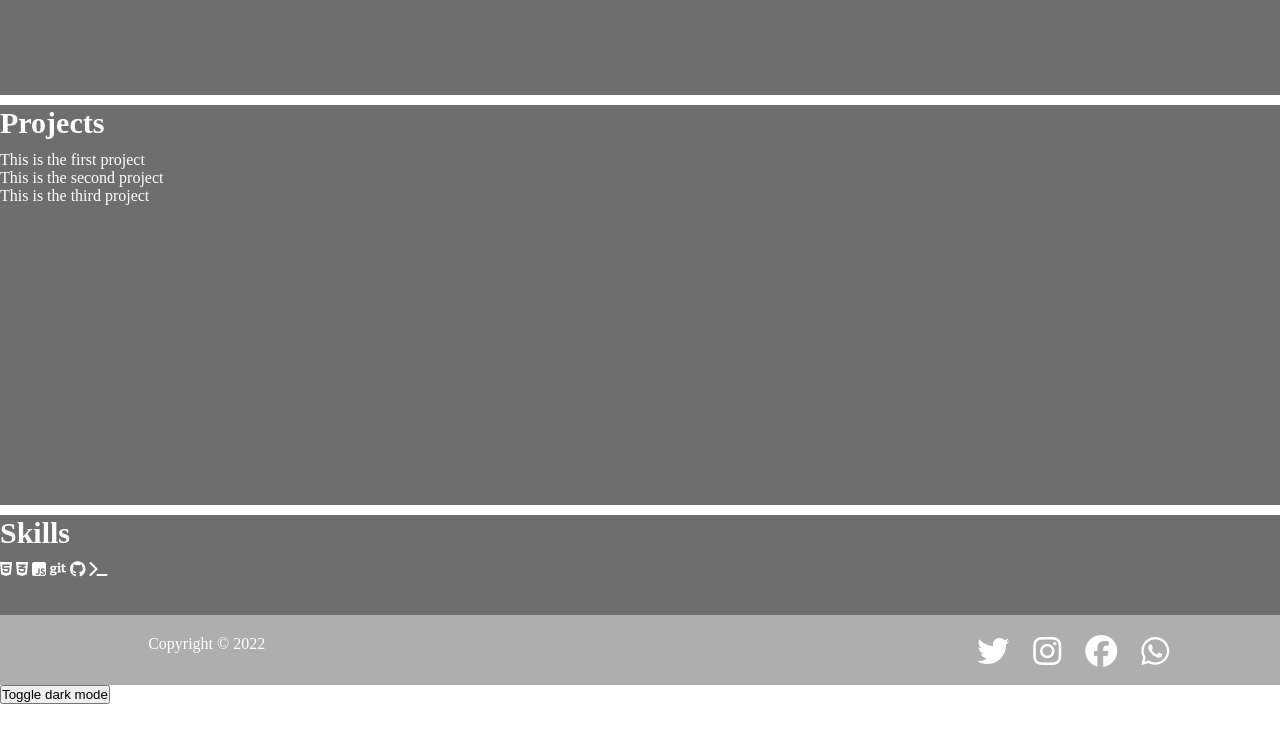
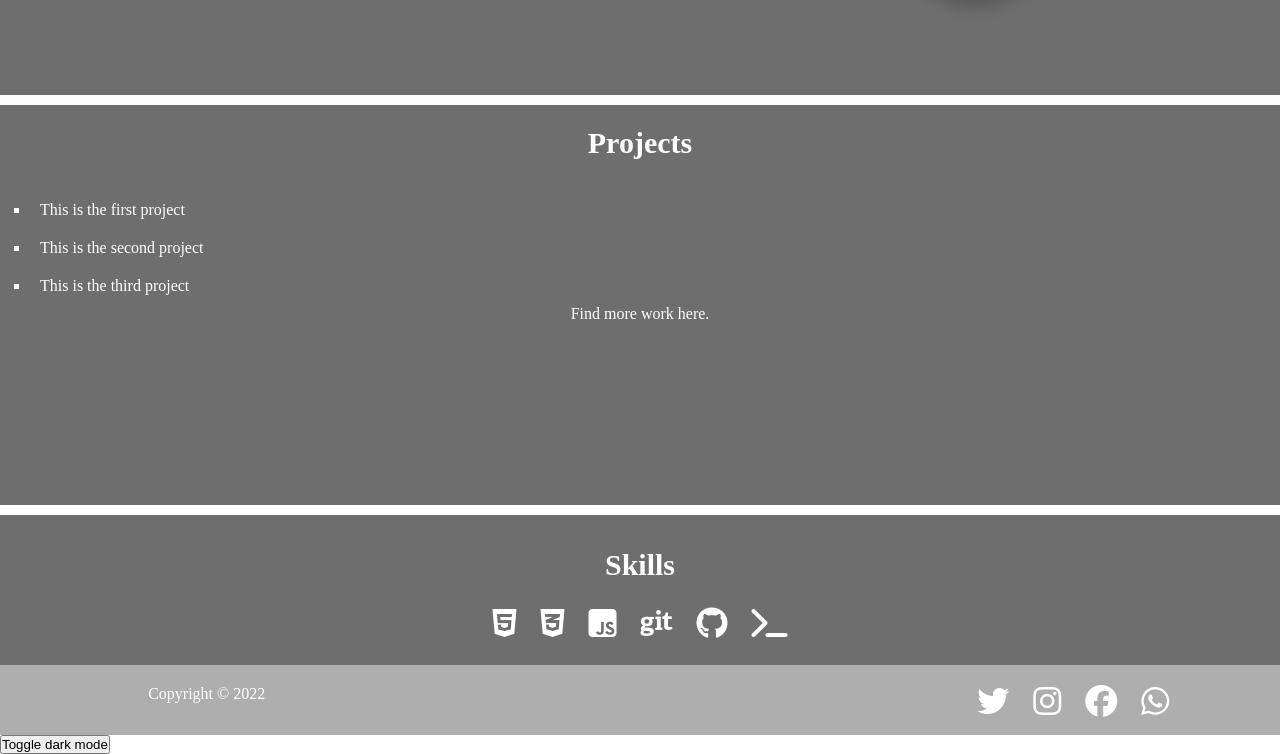
Before and after one commit to wallace-y/personalPortfolio, a plain HTML site: page index.html in a window 1280 px wide. Shown: the part 475-1229 px from the top of the page. Before the commit the page ends 1179 px from the top, so only its background shows below. Drawn offline with nearby package versions, Linux system fonts and the light colour scheme.

Commit message:
styling skills section and logos

```diff
--- a/darkStyle.css
+++ b/darkStyle.css
@@ -94,6 +94,7 @@ img {
   width: 200px;
   height: auto;
   border-radius: 50%;
+  box-shadow: 15px 15px 15px rgba(0, 0, 0, 0.2);
 }
 
 .grid {
@@ -153,5 +154,35 @@ footer a {
 .skills-container {
   background-color: #6e6e6e;
   color: #ffffff;
-  height: 100px;
+  height: 150px;
+  margin-top: 10px;
+  display: grid;
+  justify-content: center;
+  align-content: center;
 }
+
+/* styling projects section */
+.projects-title,
+.skills-title {
+  text-align: center;
+  padding: 20px;
+}
+
+.projects-list li {
+  margin-left: 30px;
+  padding: 10px;
+  list-style-type: square;
+}
+
+.projects-more-info {
+  text-align: center;
+}
+
+/* styling skills section */
+.fa-brands,
+.fa-solid {
+  padding: 10px;
+}
+.skills-logos {
+  margin-bottom: 30px;
+}
--- a/index.html
+++ b/index.html
@@ -68,26 +68,29 @@
         </div>
     </section>
     <div class="projects-container">
-      <h1>
+      <h1 class="projects-title">
         Projects
       </h1>
-      <ul>
+      <ul class="projects-list">
         <li>This is the first project</li>
         <li>This is the second project</li>
         <li>This is the third project</li>
       </ul>
+      <p class="projects-more-info">Find more work <a href="work.html">here.</a></p>
     </div>
   </div>
     <div class="skills-container">
-      <h1>
+      <h1 class="skills-title">
         Skills
       </h1>
-      <i class="fa-brands fa-html5"></i>
-      <i class="fa-brands fa-css3-alt"></i>
-      <i class="fa-brands fa-square-js"></i>
-      <i class="fa-brands fa-git"></i>
-      <i class="fa-brands fa-github"></i>
-      <i class="fa-solid fa-terminal"></i>
+    <div class="skills-logos">
+        <i class="fa-brands fa-html5 fa-2xl"></i>
+        <i class="fa-brands fa-css3-alt fa-2xl"></i>
+        <i class="fa-brands fa-square-js fa-2xl"></i>
+        <i class="fa-brands fa-git fa-2xl"></i>
+        <i class="fa-brands fa-github fa-2xl"></i>
+        <i class="fa-solid fa-terminal fa-2xl"></i>
+    </div>
     </div>
   </div>
     <footer>
--- a/style.css
+++ b/style.css
@@ -146,13 +146,43 @@ footer a {
 
 /* styling projects and skills container */
 .projects-container {
-  background-color: #ffffff;
-  color: #6e6e6e;
+  background-color: #6e6e6e;
+  color: #ffffff;
   height: 400px;
 }
 
 .skills-container {
-  background-color: #ffffff;
-  color: #6e6e6e;
-  height: 100px;
+  background-color: #6e6e6e;
+  color: #ffffff;
+  height: 150px;
+  margin-top: 10px;
+  display: grid;
+  justify-content: center;
+  align-content: center;
 }
+
+/* styling projects section */
+.projects-title,
+.skills-title {
+  text-align: center;
+  padding: 20px;
+}
+
+.projects-list li {
+  margin-left: 30px;
+  padding: 10px;
+  list-style-type: square;
+}
+
+.projects-more-info {
+  text-align: center;
+}
+
+/* styling skills section */
+.fa-brands,
+.fa-solid {
+  padding: 10px;
+}
+.skills-logos {
+  margin-bottom: 30px;
+}
```
